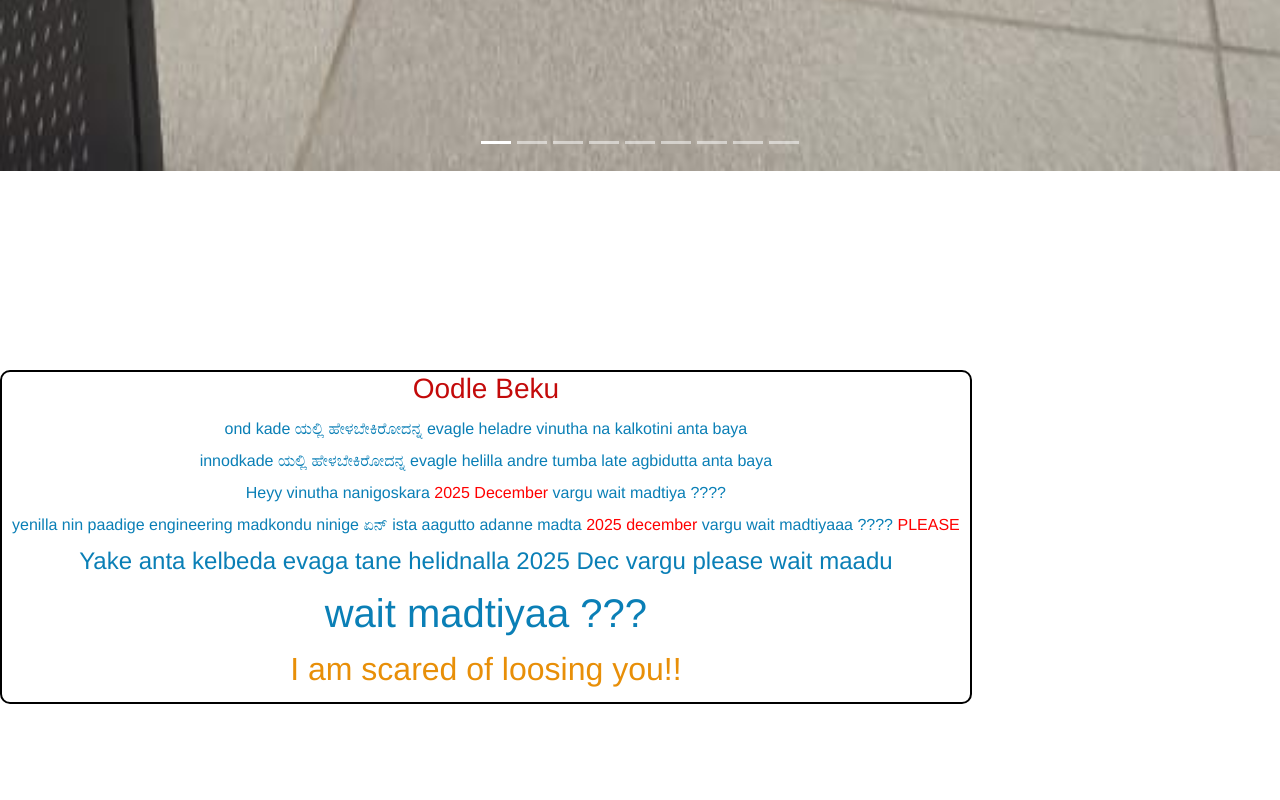
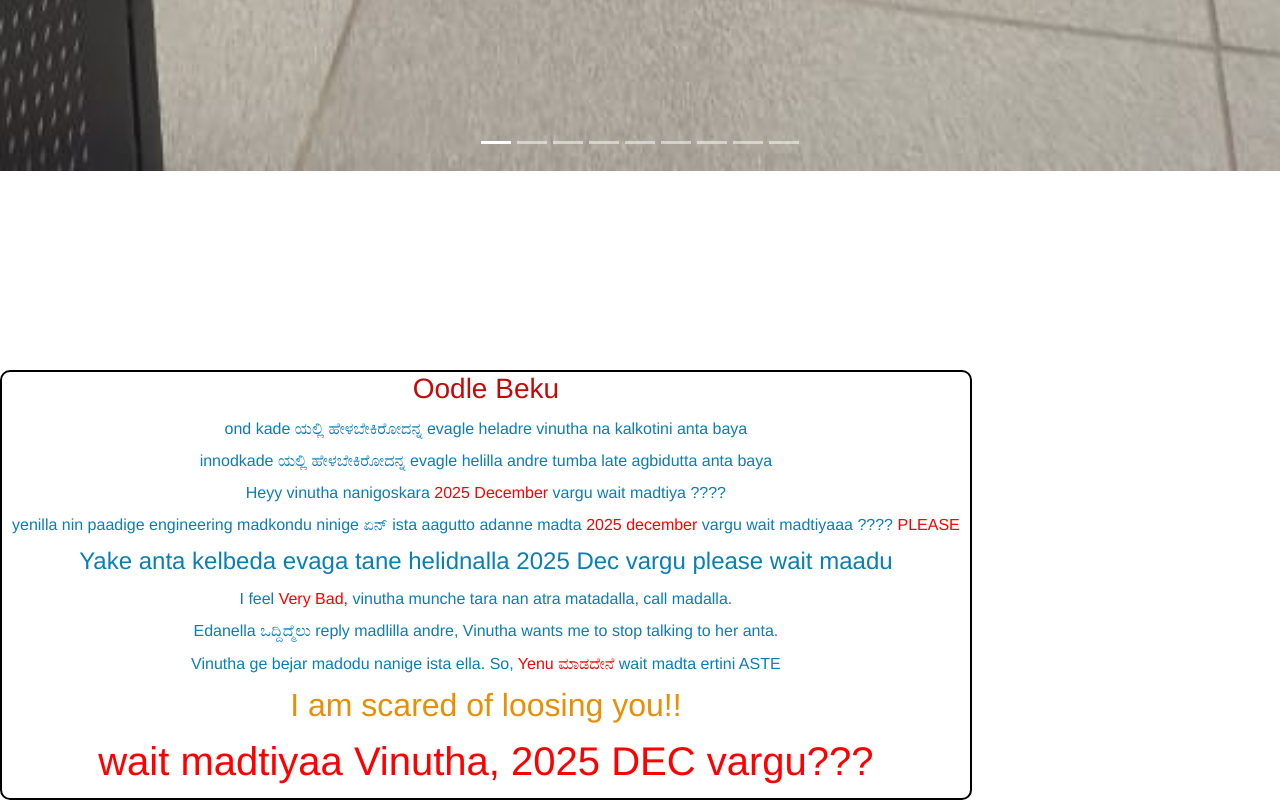
Before and after one commit to ajaykpvdn/VDN19, a plain HTML site: page login.html in a window 1280 px wide. Shown: the part 2751-3551 px from the top of the page. Before the commit the page ends 3455 px from the top, so only its background shows below. Drawn offline with nearby package versions, Linux system fonts and the light colour scheme.

Commit message:
Update login.html

```diff
--- a/login.html
+++ b/login.html
@@ -155,8 +155,12 @@
             <h6 style="color: rgb(10, 127, 182); padding-bottom: 5px;">Heyy vinutha nanigoskara <span style="color: red;">2025 December</span> vargu wait madtiya ????</h6>
             <h6 style="color: rgb(10, 127, 182); padding-bottom: 5px;">yenilla nin paadige engineering madkondu ninige ಏನ್ ista aagutto adanne madta <span style="color: red;">2025 december</span>  vargu wait madtiyaaa ???? <span style="color: red;">PLEASE</span></h6>
             <h4 style="color: rgb(10, 127, 182); padding-bottom: 5px;">Yake anta kelbeda evaga tane helidnalla 2025 Dec vargu please wait maadu</h4>
-            <h1 style="color: rgb(10, 127, 182); padding-bottom: 5px;">wait madtiyaa ???</h1>
+            <h6 style="color: rgb(10, 127, 182); padding-bottom: 5px;">I feel <span style="color:red">Very Bad, </span> vinutha munche tara nan atra matadalla, call madalla.</h6>
+            <h6 style="color: rgb(10, 127, 182); padding-bottom: 5px;">Edanella ಒದ್ದಿದ್ಮೆಲು reply madlilla andre, Vinutha wants me to stop talking to her anta.</h6>
+            <h6 style="color: rgb(10, 127, 182); padding-bottom: 5px;"> Vinutha ge bejar madodu nanige ista ella. So, <span style="color:red">Yenu ಮಾಡದೇನೆ</span> wait madta ertini ASTE</h6>
             <h2 style="color: rgb(232, 143, 8); padding-bottom: 5px;">I am scared of loosing you!!</h2>
+            <h1 style="color: red; padding-bottom: 5px;">wait madtiyaa Vinutha, 2025 DEC vargu???</h1>
+
         </div>
     </div>
 </body>
```
